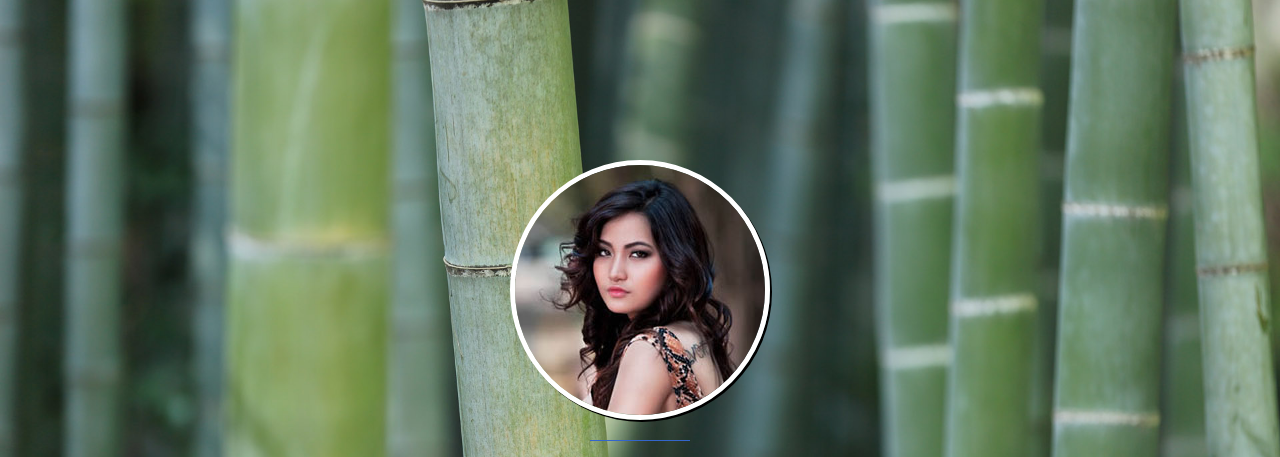
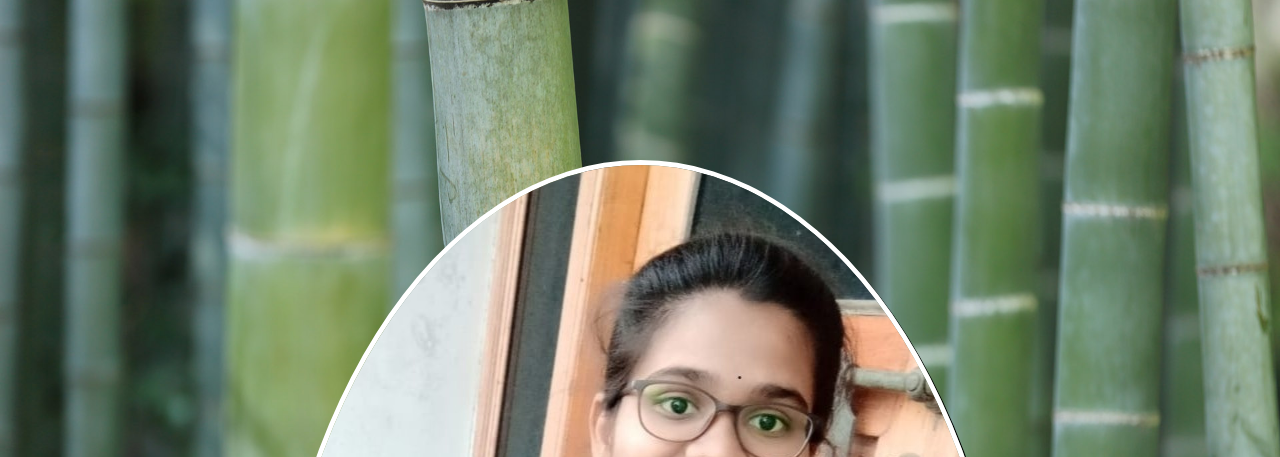
Before and after one commit to BhargaviMulamreddy18/BhargaviMulamreddy18.github.io, a plain HTML site: page index.html in a window 1280 px wide. Shown: the top 457 px of the page. Drawn offline with Linux system fonts and the light colour scheme.

Commit message:
Update index.html

```diff
--- a/index.html
+++ b/index.html
@@ -30,7 +30,7 @@ http://www.templatemo.com/tm-467-easy-profile
 	<div class="container">
 		<div class="row">
 			<div class="col-md-12 col-sm-12">
-				<img src="images/tm-easy-profile.jpg" class="img-responsive img-circle tm-border" alt="templatemo easy profile">
+				<img src="images/1621333126050.jpg" class="img-responsive img-circle tm-border" alt="templatemo easy profile">
 				<hr>
 				<h1 class="tm-title bold shadow">Hi, I am Bhargavi Mulamreddy</h1>
 				<h1 class="white bold shadow">Software Developer</h1>
```
